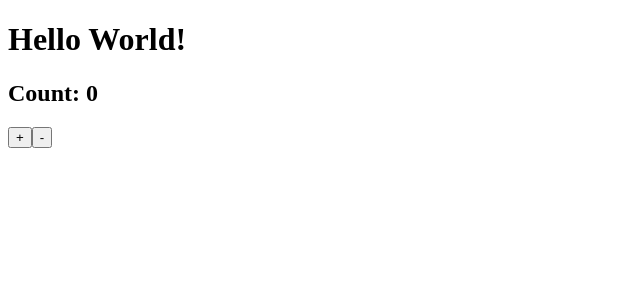
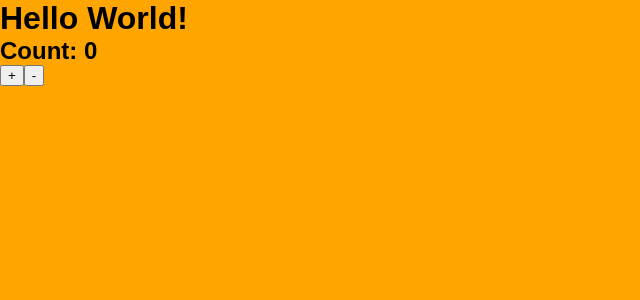
Before and after one commit to asawo/egghead-react-boilerplate, a React app: page / in a window 1280 px wide. Shown: the top 300 px of the page, without its empty margins (0-640 px from the left). Built offline with nearby package versions, Linux system fonts and the light colour scheme.

Commit message:
automatically import css in js with webpack using style-loader and css-loader

```diff
--- a/package.json
+++ b/package.json
@@ -26,7 +26,9 @@
     "@babel/preset-env": "^7.6.0",
     "@babel/preset-react": "^7.0.0",
     "babel-loader": "^8.0.6",
+    "css-loader": "^3.2.0",
     "html-webpack-plugin": "^3.2.0",
+    "style-loader": "^1.0.0",
     "webpack": "^4.40.2",
     "webpack-cli": "^3.3.9",
     "webpack-dev-server": "^3.8.1",
--- a/src/index.js
+++ b/src/index.js
@@ -1,5 +1,6 @@
 import React from 'react'
 import ReactDom from 'react-dom'
 import App from './App'
+import './styles.css'
 
 ReactDom.render(<App/>, document.getElementById('app'))
--- /dev/null
+++ b/src/styles.css
@@ -0,0 +1,36 @@
+html {
+  box-sizing: border-box;
+  font-size: 16px;
+  font-family: sans-serif;
+  background-color: orange;
+}
+
+*,
+*:before,
+*:after {
+  box-sizing: inherit;
+}
+
+body,
+h1,
+h2,
+h3,
+h4,
+h5,
+h6,
+p,
+ol,
+ul {
+  margin: 0;
+  padding: 0;
+}
+
+ol,
+ul {
+  list-style: none;
+}
+
+img {
+  max-width: 100%;
+  height: auto;
+}
--- a/webpack.config.base.js
+++ b/webpack.config.base.js
@@ -17,6 +17,11 @@
           presets: ['@babel/preset-env', '@babel/preset-react'],
           plugins: ['@babel/plugin-proposal-class-properties']
         }
+      },
+      {
+        test: /\.css$/,
+        use: ['style-loader', 'css-loader'],
+        exclude: /node_modules/
       }
     ]
   },
```
Also changed, not shown: 1 other file (tests, documents, lock files or other folders).
